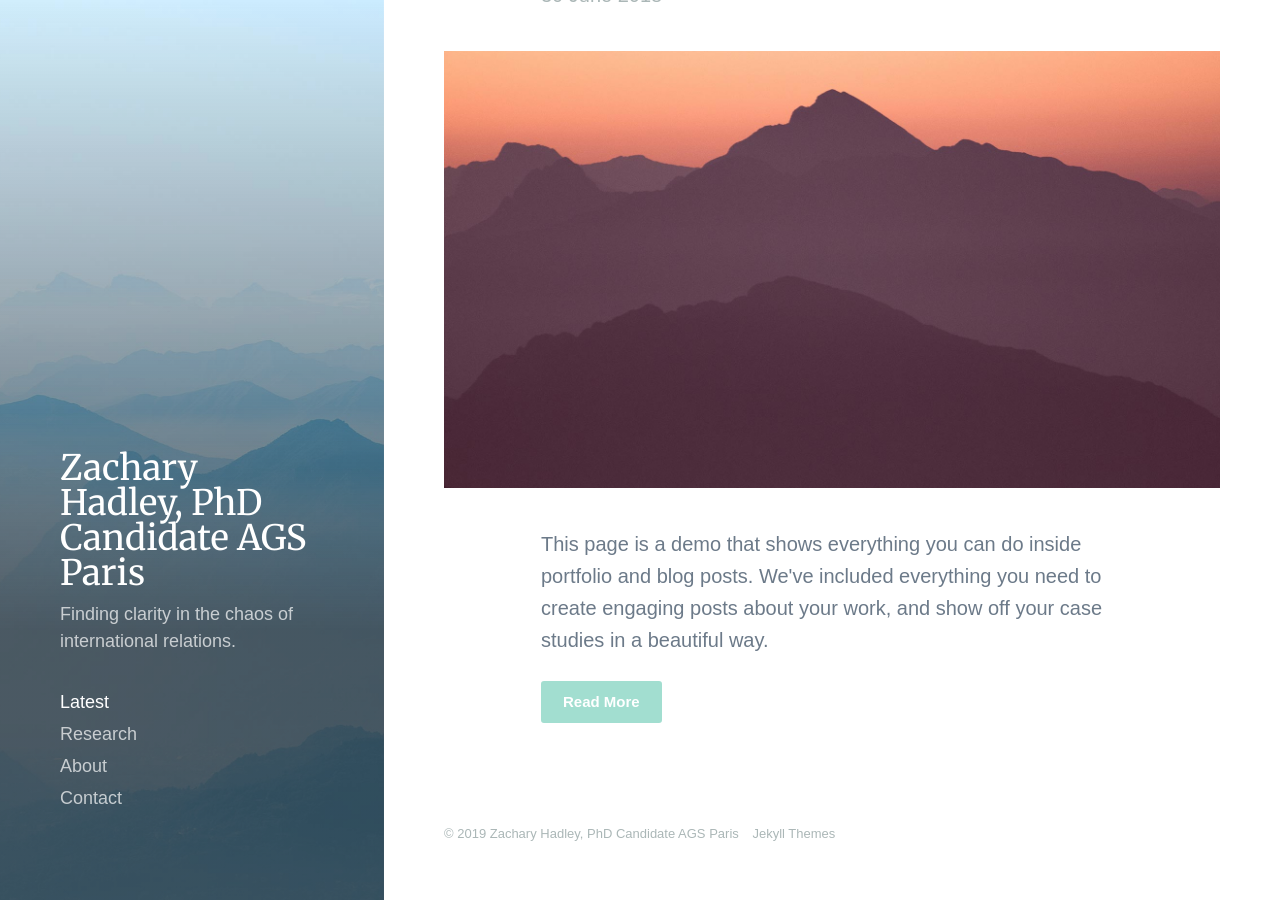
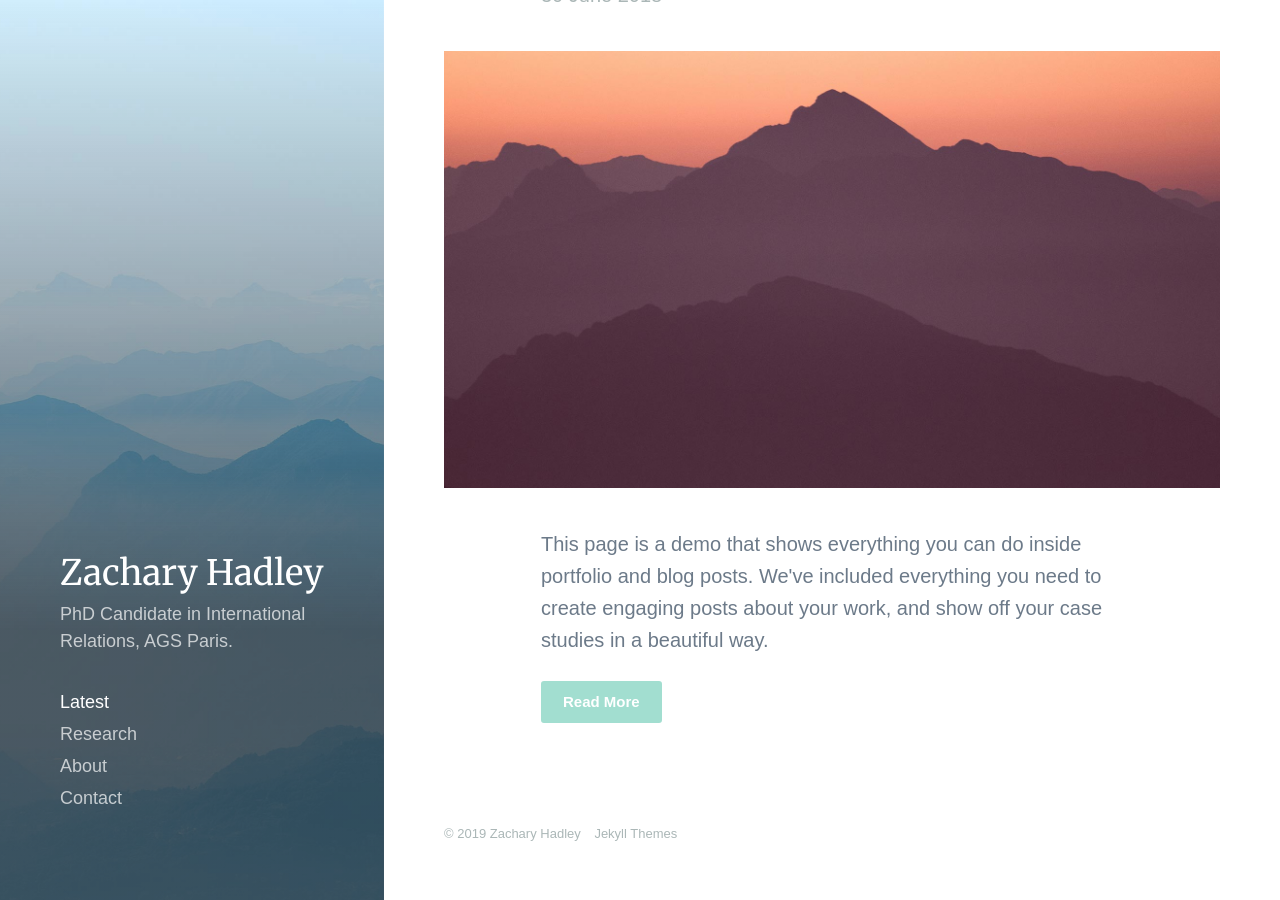
Before and after one commit to zhadley/zhadley.github.io, a Jekyll site: the page built from index.html, in a window 1280 px wide and 900 px high, scrolled down 133 px. Built offline with Jekyll 4.4.1, drawn with Linux system fonts in a browser that asks for light colours; nearby versions of some CDN libraries; some web fonts are replaced; the list of posts is cut into pages by our own code.

Commit message:
Update settings.yml

```diff
--- a/_data/settings.yml
+++ b/_data/settings.yml
@@ -1,6 +1,6 @@
 basic_settings:
-  site_title: Zachary Hadley, PhD Candidate AGS Paris
-  site_tagline: Finding clarity in the chaos of international relations.
+  site_title: Zachary Hadley
+  site_tagline: PhD Candidate in International Relations, AGS Paris.
   favicon_image: /images/ags.png
 
 header_settings:
```
